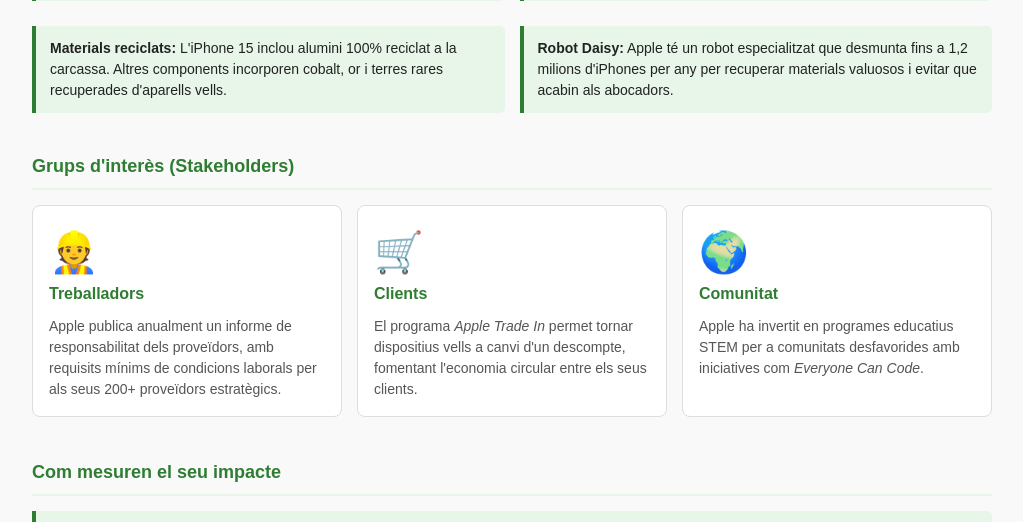
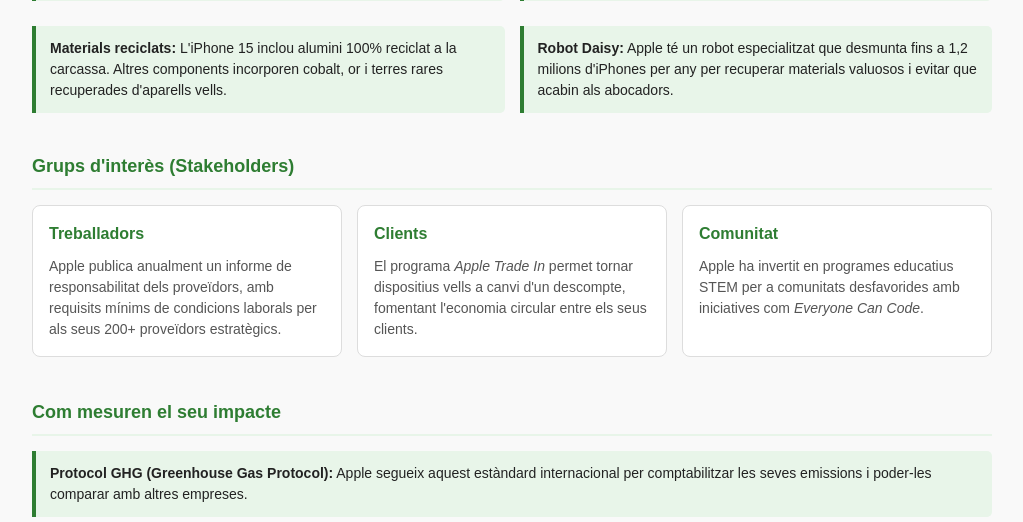
Before and after one commit to 21adannrioss/EcoLife-ODS-12-13, a PHP site: page /public/view/empresa.php in a window 1280 px wide. Shown: the part 887-1409 px from the top of the page, without its empty margins (128-1151 px from the left). Run offline with PHP 8.4, Linux system fonts and the light colour scheme.

Commit message:
refactor: recorte de info.

```diff
--- a/public/css/styles.css
+++ b/public/css/styles.css
@@ -483,11 +483,6 @@ main footer {
     font-size: 30px;
 }
 
-/* Emoji molt gran */
-.icona-xl {
-    font-size: 40px;
-}
-
 /* img d'empresa */
 .img-empresa {
     margin-left: 40px;
@@ -738,5 +733,3 @@ body.dark input, body.dark select, body.dark textarea {
 .boto-dark:hover {
     background: rgba(255, 255, 255, 0.15);
 }
-
-/* Botó de login/logout a la navbar */
--- a/public/view/empresa.php
+++ b/public/view/empresa.php
@@ -70,7 +70,6 @@
                 <h2>Grups d'interès (Stakeholders)</h2>
                 <div class="graella-3">
                     <article class="targeta">
-                        <p class="icona-xl">👷</p>
                         <h4 class="titol-targeta">Treballadors</h4>
                         <p class="text-secundari">
                             Apple publica anualment un informe de responsabilitat dels proveïdors,
@@ -78,7 +77,6 @@
                         </p>
                     </article>
                     <article class="targeta">
-                        <p class="icona-xl">🛒</p>
                         <h4 class="titol-targeta">Clients</h4>
                         <p class="text-secundari">
                             El programa <em>Apple Trade In</em> permet tornar dispositius vells a canvi d'un descompte,
@@ -86,7 +84,6 @@
                         </p>
                     </article>
                     <article class="targeta">
-                        <p class="icona-xl">🌍</p>
                         <h4 class="titol-targeta">Comunitat</h4>
                         <p class="text-secundari">
                             Apple ha invertit en programes educatius STEM per a comunitats desfavorides
```
